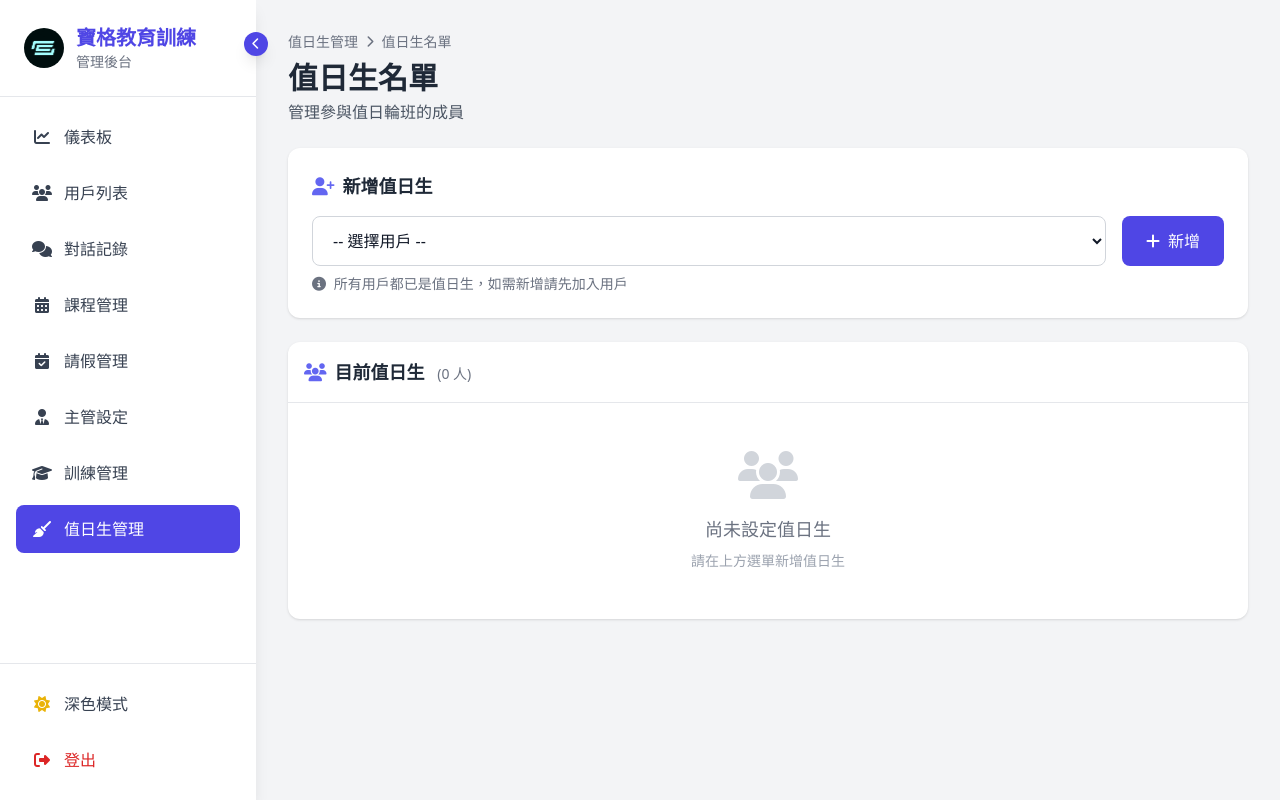
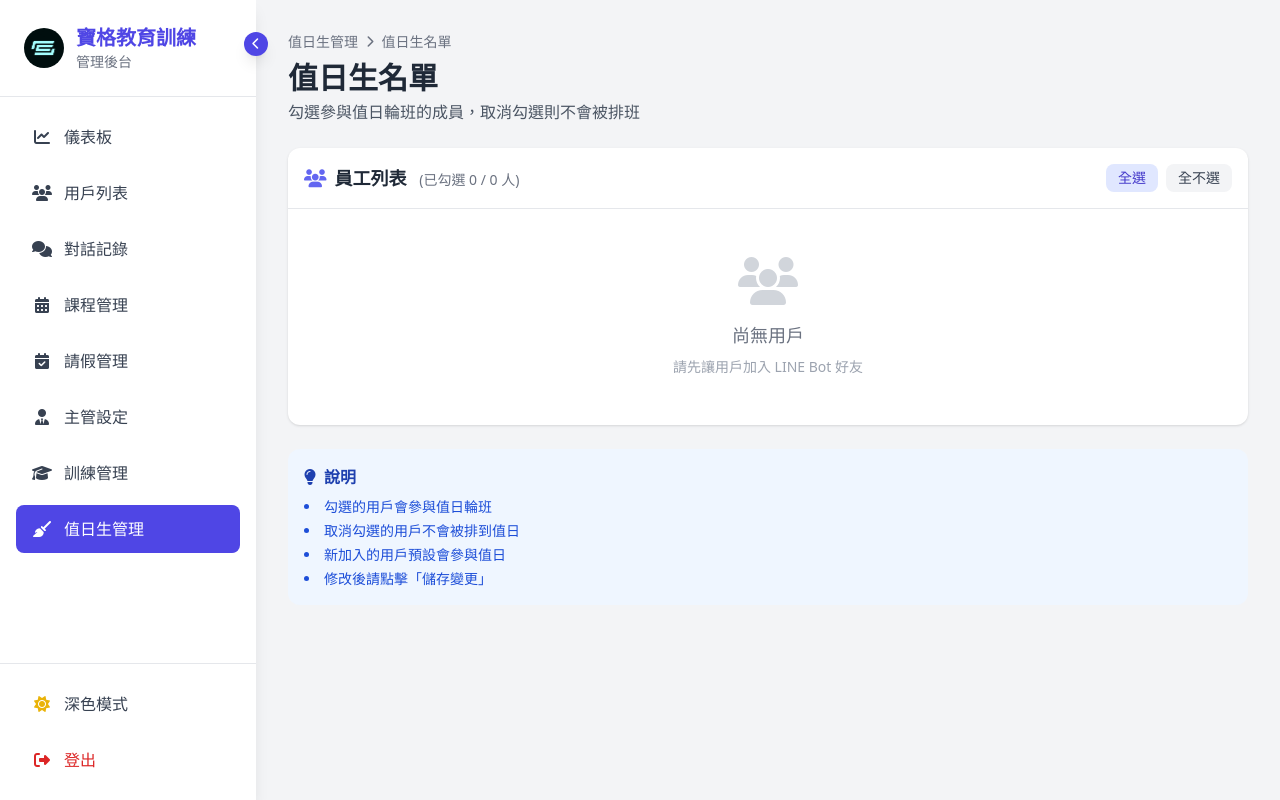
Before and after one commit to Bryant88888888/ai-coach, a FastAPI app: page /dashboard/duty/members in a window 1280 px wide. Run offline with FastAPI, Linux system fonts and the light colour scheme; the visitor is signed in with stand-in values (Sample User, id 1); some libraries are stand-ins or nearby versions.

Commit message:
Simplify duty member management with checkbox list
- Replace dropdown select with checkbox list for all users
- Add batch update for duty members (check/uncheck to add/remove)
- New users now default to duty_member role (auto participate)
- Add "Select All" and "Select None" buttons
- Show selected count in real-time

Co-Authored-By: Claude Opus 4.5 <noreply@anthropic.com>

```diff
--- a/app/templates/duty_members.html
+++ b/app/templates/duty_members.html
@@ -10,34 +10,7 @@
         <span>值日生名單</span>
     </div>
     <h1 class="text-2xl lg:text-3xl font-bold text-gray-800 dark:text-white">值日生名單</h1>
-    <p class="text-gray-600 dark:text-gray-400 mt-1">管理參與值日輪班的成員</p>
-</div>
-
-<!-- 新增值日生 -->
-<div class="bg-white dark:bg-gray-800 rounded-xl shadow p-6 mb-6">
-    <h2 class="text-lg font-semibold text-gray-800 dark:text-white mb-4">
-        <i class="fas fa-user-plus text-indigo-500 mr-2"></i>新增值日生
-    </h2>
-    <form method="POST" action="/dashboard/duty/members/add" class="flex flex-col sm:flex-row gap-4">
-        <div class="flex-1">
-            <select name="user_id" required
-                    class="w-full px-4 py-3 border border-gray-300 dark:border-gray-600 rounded-lg bg-white dark:bg-gray-700 text-gray-900 dark:text-white focus:ring-2 focus:ring-indigo-500 min-h-[44px]">
-                <option value="">-- 選擇用戶 --</option>
-                {% for user in available_users %}
-                <option value="{{ user.id }}">{{ user.display_name }} ({{ user.line_user_id[:15] }}...)</option>
-                {% endfor %}
-            </select>
-        </div>
-        <button type="submit" class="bg-indigo-600 hover:bg-indigo-700 text-white font-medium py-3 px-6 rounded-lg transition min-h-[44px] whitespace-nowrap">
-            <i class="fas fa-plus mr-2"></i>新增
-        </button>
-    </form>
-    {% if not available_users %}
-    <p class="text-sm text-gray-500 dark:text-gray-400 mt-2">
-        <i class="fas fa-info-circle mr-1"></i>
-        所有用戶都已是值日生，如需新增請先加入用戶
-    </p>
-    {% endif %}
+    <p class="text-gray-600 dark:text-gray-400 mt-1">勾選參與值日輪班的成員，取消勾選則不會被排班</p>
 </div>
 
 {% if success_message %}
@@ -54,68 +27,119 @@
 </div>
 {% endif %}
 
-<!-- 值日生列表 -->
+<!-- 用戶列表 -->
 <div class="bg-white dark:bg-gray-800 rounded-xl shadow overflow-hidden">
-    <div class="p-4 border-b dark:border-gray-700">
+    <div class="p-4 border-b dark:border-gray-700 flex items-center justify-between">
         <h2 class="text-lg font-semibold text-gray-800 dark:text-white">
-            <i class="fas fa-users text-indigo-500 mr-2"></i>目前值日生
-            <span class="text-sm font-normal text-gray-500 dark:text-gray-400 ml-2">({{ duty_members|length }} 人)</span>
+            <i class="fas fa-users text-indigo-500 mr-2"></i>員工列表
+            <span class="text-sm font-normal text-gray-500 dark:text-gray-400 ml-2">
+                (已勾選 <span id="selected-count">{{ duty_member_ids|length }}</span> / {{ all_users|length }} 人)
+            </span>
         </h2>
+        <div class="flex gap-2">
+            <button type="button" onclick="selectAll()" class="px-3 py-1 text-sm bg-indigo-100 dark:bg-indigo-900/50 text-indigo-700 dark:text-indigo-400 rounded-lg hover:bg-indigo-200 dark:hover:bg-indigo-900 transition">
+                全選
+            </button>
+            <button type="button" onclick="selectNone()" class="px-3 py-1 text-sm bg-gray-100 dark:bg-gray-700 text-gray-700 dark:text-gray-400 rounded-lg hover:bg-gray-200 dark:hover:bg-gray-600 transition">
+                全不選
+            </button>
+        </div>
     </div>
 
-    {% if duty_members %}
-    <div class="divide-y dark:divide-gray-700">
-        {% for member in duty_members %}
-        <div class="p-4 flex flex-col sm:flex-row sm:items-center justify-between gap-4">
-            <div class="flex items-center gap-4">
-                {% if member.line_picture_url %}
-                <img src="{{ member.line_picture_url }}" alt="" class="w-12 h-12 rounded-full object-cover">
+    {% if all_users %}
+    <form method="POST" action="/dashboard/duty/members/update" id="duty-form">
+        <div class="divide-y dark:divide-gray-700">
+            {% for user in all_users %}
+            <label class="p-4 flex items-center gap-4 cursor-pointer hover:bg-gray-50 dark:hover:bg-gray-700/50 transition">
+                <!-- 勾選框 -->
+                <input type="checkbox" name="duty_members" value="{{ user.id }}"
+                       {% if user.id in duty_member_ids %}checked{% endif %}
+                       class="duty-checkbox w-5 h-5 text-indigo-600 rounded border-gray-300 dark:border-gray-600 focus:ring-indigo-500"
+                       onchange="updateCount()">
+
+                <!-- 頭像 -->
+                {% if user.line_picture_url %}
+                <img src="{{ user.line_picture_url }}" alt="" class="w-12 h-12 rounded-full object-cover flex-shrink-0">
                 {% else %}
-                <div class="w-12 h-12 bg-indigo-100 dark:bg-indigo-900/50 rounded-full flex items-center justify-center">
+                <div class="w-12 h-12 bg-indigo-100 dark:bg-indigo-900/50 rounded-full flex items-center justify-center flex-shrink-0">
                     <i class="fas fa-user text-indigo-600 dark:text-indigo-400"></i>
                 </div>
                 {% endif %}
-                <div>
-                    <p class="font-semibold text-gray-800 dark:text-white">{{ member.display_name }}</p>
-                    <p class="text-sm text-gray-500 dark:text-gray-400 font-mono">{{ member.line_user_id }}</p>
-                    {% if member.phone %}
+
+                <!-- 用戶資訊 -->
+                <div class="flex-1 min-w-0">
+                    <p class="font-semibold text-gray-800 dark:text-white truncate">{{ user.display_name }}</p>
+                    {% if user.real_name and user.real_name != user.line_display_name %}
+                    <p class="text-sm text-gray-500 dark:text-gray-400">本名：{{ user.real_name }}</p>
+                    {% endif %}
+                    {% if user.phone %}
                     <p class="text-xs text-gray-400 dark:text-gray-500">
-                        <i class="fas fa-phone mr-1"></i>{{ member.phone }}
+                        <i class="fas fa-phone mr-1"></i>{{ user.phone }}
                     </p>
                     {% endif %}
                 </div>
-            </div>
-            <div class="flex items-center gap-3">
-                <!-- 角色標籤 -->
-                <div class="flex flex-wrap gap-1">
-                    {% for role in member.get_roles() %}
-                    <span class="px-2 py-1 text-xs rounded-full
-                        {% if role == 'manager' %}bg-purple-100 text-purple-700 dark:bg-purple-900/50 dark:text-purple-400
-                        {% elif role == 'admin' %}bg-red-100 text-red-700 dark:bg-red-900/50 dark:text-red-400
-                        {% elif role == 'duty_member' %}bg-blue-100 text-blue-700 dark:bg-blue-900/50 dark:text-blue-400
-                        {% elif role == 'staff' %}bg-green-100 text-green-700 dark:bg-green-900/50 dark:text-green-400
-                        {% else %}bg-gray-100 text-gray-700 dark:bg-gray-700 dark:text-gray-400{% endif %}">
-                        {{ role }}
+
+                <!-- 狀態標籤 -->
+                <div class="flex-shrink-0">
+                    {% if user.id in duty_member_ids %}
+                    <span class="duty-badge-{{ user.id }} px-3 py-1 text-sm rounded-full bg-green-100 text-green-700 dark:bg-green-900/50 dark:text-green-400">
+                        <i class="fas fa-check mr-1"></i>參與值日
                     </span>
-                    {% endfor %}
+                    {% else %}
+                    <span class="duty-badge-{{ user.id }} px-3 py-1 text-sm rounded-full bg-gray-100 text-gray-500 dark:bg-gray-700 dark:text-gray-400">
+                        <i class="fas fa-minus mr-1"></i>不參與
+                    </span>
+                    {% endif %}
                 </div>
-                <!-- 移除按鈕 -->
-                <form method="POST" action="/dashboard/duty/members/{{ member.id }}/remove"
-                      onsubmit="return confirm('確定要移除 {{ member.display_name }} 的值日生角色嗎？')">
-                    <button type="submit" class="px-4 py-2 bg-red-100 dark:bg-red-900/50 text-red-600 dark:text-red-400 rounded-lg hover:bg-red-200 dark:hover:bg-red-900 transition min-h-[44px]">
-                        <i class="fas fa-user-minus"></i>
-                    </button>
-                </form>
-            </div>
+            </label>
+            {% endfor %}
         </div>
-        {% endfor %}
-    </div>
+
+        <!-- 儲存按鈕 -->
+        <div class="p-4 border-t dark:border-gray-700 bg-gray-50 dark:bg-gray-900/50">
+            <button type="submit" class="w-full sm:w-auto bg-indigo-600 hover:bg-indigo-700 text-white font-medium py-3 px-8 rounded-lg transition min-h-[44px]">
+                <i class="fas fa-save mr-2"></i>儲存變更
+            </button>
+            <span class="ml-4 text-sm text-gray-500 dark:text-gray-400">勾選的用戶會被納入值日排班</span>
+        </div>
+    </form>
     {% else %}
     <div class="p-12 text-center">
         <i class="fas fa-users text-5xl text-gray-300 dark:text-gray-600 mb-4"></i>
-        <p class="text-gray-500 dark:text-gray-400 text-lg">尚未設定值日生</p>
-        <p class="text-gray-400 dark:text-gray-500 text-sm mt-2">請在上方選單新增值日生</p>
+        <p class="text-gray-500 dark:text-gray-400 text-lg">尚無用戶</p>
+        <p class="text-gray-400 dark:text-gray-500 text-sm mt-2">請先讓用戶加入 LINE Bot 好友</p>
     </div>
     {% endif %}
 </div>
+
+<!-- 說明 -->
+<div class="mt-6 bg-blue-50 dark:bg-blue-900/30 rounded-xl p-4">
+    <h3 class="font-semibold text-blue-800 dark:text-blue-300 mb-2">
+        <i class="fas fa-lightbulb mr-2"></i>說明
+    </h3>
+    <ul class="text-sm text-blue-700 dark:text-blue-400 space-y-1 list-disc list-inside">
+        <li>勾選的用戶會參與值日輪班</li>
+        <li>取消勾選的用戶不會被排到值日</li>
+        <li>新加入的用戶預設會參與值日</li>
+        <li>修改後請點擊「儲存變更」</li>
+    </ul>
+</div>
+
+<script>
+function updateCount() {
+    const checkboxes = document.querySelectorAll('.duty-checkbox');
+    const checkedCount = document.querySelectorAll('.duty-checkbox:checked').length;
+    document.getElementById('selected-count').textContent = checkedCount;
+}
+
+function selectAll() {
+    document.querySelectorAll('.duty-checkbox').forEach(cb => cb.checked = true);
+    updateCount();
+}
+
+function selectNone() {
+    document.querySelectorAll('.duty-checkbox').forEach(cb => cb.checked = false);
+    updateCount();
+}
+</script>
 {% endblock %}
```
Also changed, not shown: app/routers/frontend.py (+54 -56 lines), app/services/user_service.py (+5 -2 lines).
